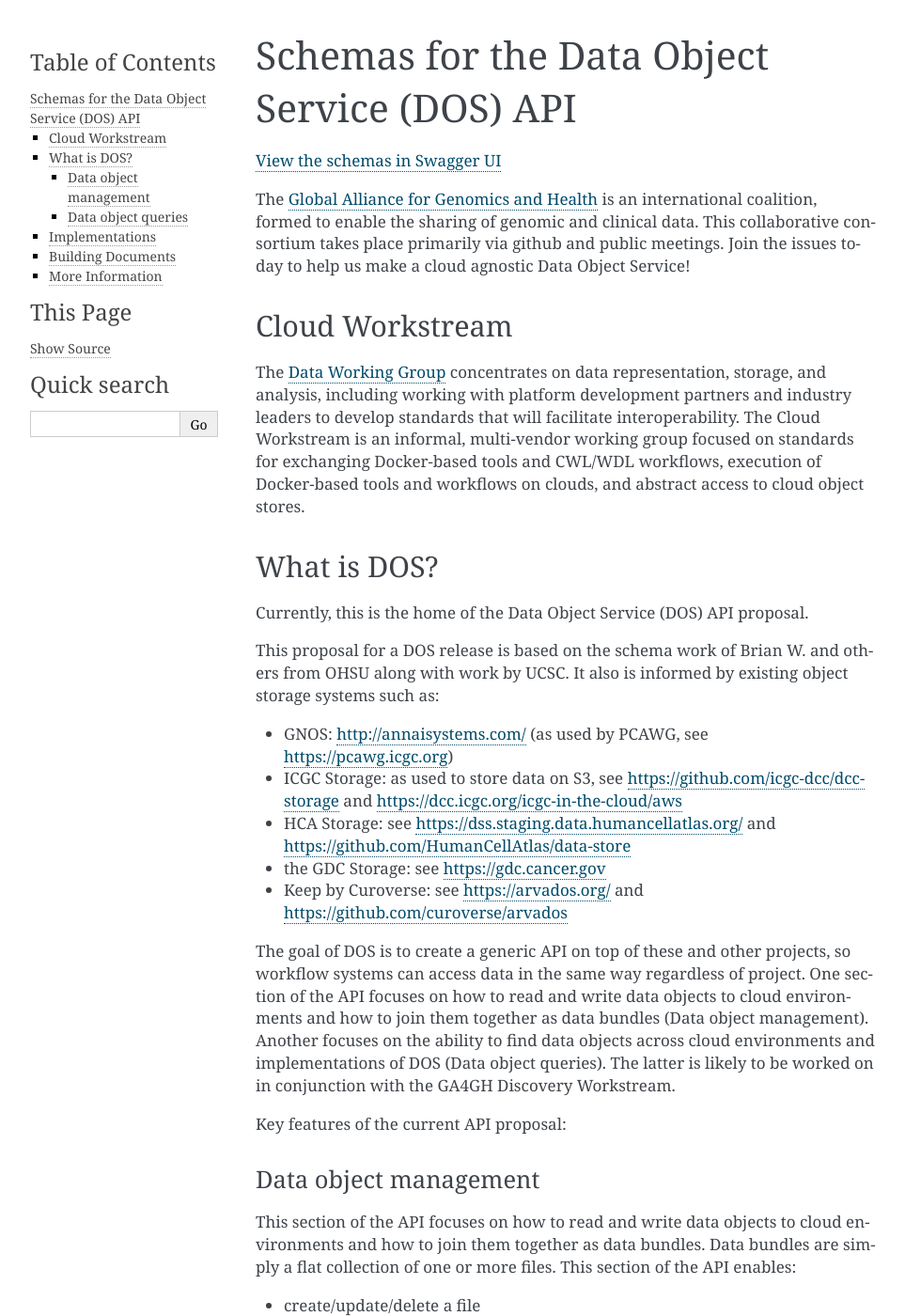
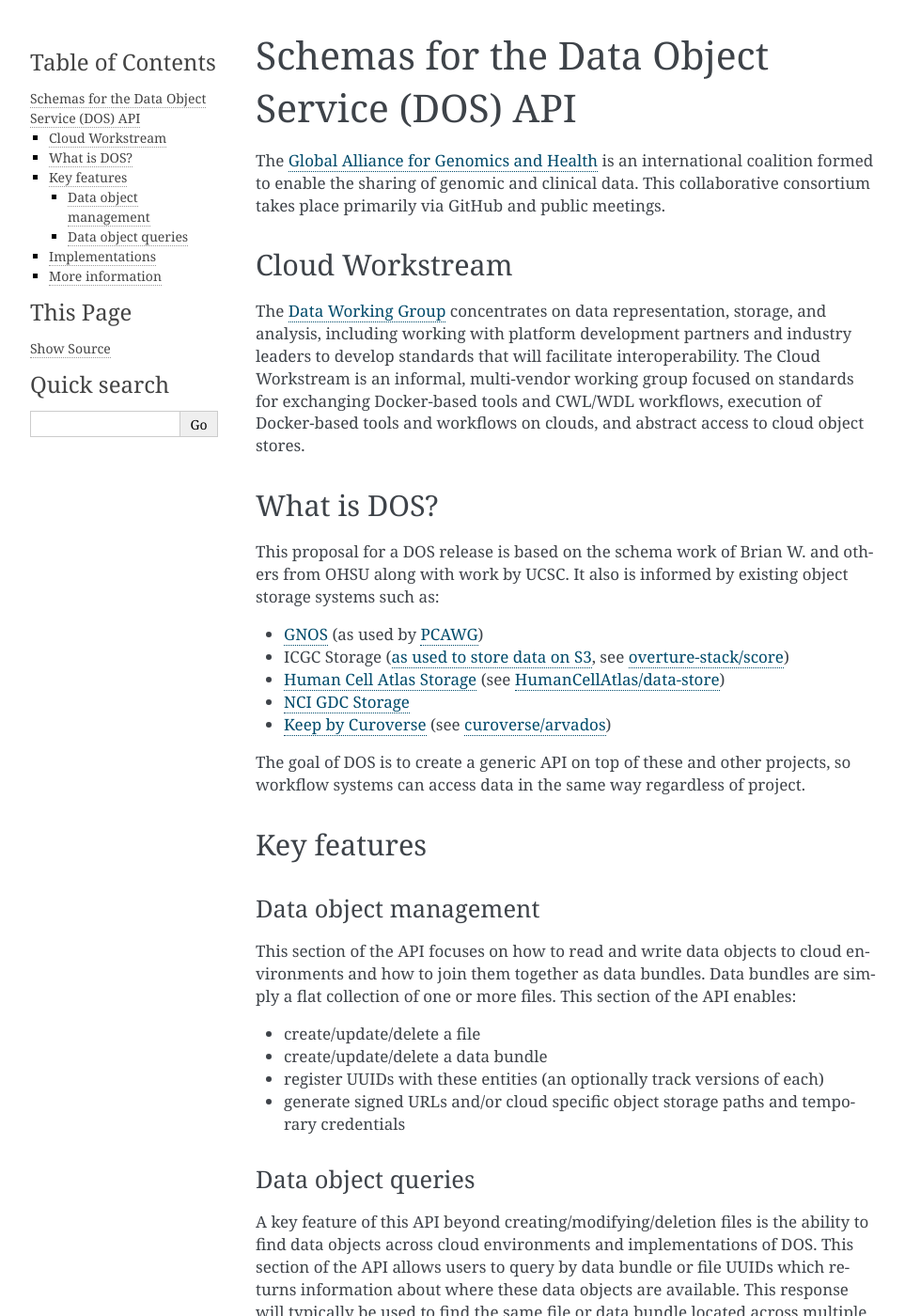
Before and after one commit to ga4gh/data-repository-service-schemas, a Sphinx documentation site: the page built from docs/source/intro.rst, in a window 1280 px wide and 1400 px high. Shown: the whole window at 94% size, without its empty margins (148-1111 px from the left). Built offline with Sphinx 7.4.7, drawn with Linux system fonts in a browser that asks for light colours; some of the changed text lies outside the part shown.

```diff
--- a/docs/source/index.rst
+++ b/docs/source/index.rst
@@ -14,8 +14,8 @@ server to make creating your own DOS implementation easy!
 .. toctree::
    :maxdepth: 2
 
+   intro
    quickstart
-   intro
    server
    client
    contributors
--- a/docs/source/intro.rst
+++ b/docs/source/intro.rst
@@ -1,20 +1,16 @@
 Schemas for the Data Object Service (DOS) API
 =============================================
 
-`View the schemas in Swagger
-UI <http://ga4gh.github.io/data-object-service-schemas>`__
-
 The `Global Alliance for Genomics and
-Health <http://genomicsandhealth.org/>`__ is an international coalition,
+Health <http://genomicsandhealth.org/>`_ is an international coalition
 formed to enable the sharing of genomic and clinical data. This
-collaborative consortium takes place primarily via github and public
-meetings. Join the issues today to help us make a cloud agnostic Data
-Object Service!
+collaborative consortium takes place primarily via GitHub and public
+meetings.
 
 Cloud Workstream
 ----------------
 
-The `Data Working Group <http://ga4gh.org/#/>`__ concentrates on data
+The `Data Working Group <http://ga4gh.org/#/>`_ concentrates on data
 representation, storage, and analysis, including working with platform
 development partners and industry leaders to develop standards that will
 facilitate interoperability. The Cloud Workstream is an informal,
@@ -26,34 +22,32 @@ stores.
 What is DOS?
 ------------
 
-Currently, this is the home of the Data Object Service (DOS) API
-proposal.
-
 This proposal for a DOS release is based on the schema work of Brian W.
 and others from OHSU along with work by UCSC. It also is informed by
 existing object storage systems such as:
 
--  GNOS: http://annaisystems.com/ (as used by PCAWG, see
-   https://pcawg.icgc.org)
--  ICGC Storage: as used to store data on S3, see
-   https://github.com/icgc-dcc/dcc-storage and
-   https://dcc.icgc.org/icgc-in-the-cloud/aws
--  HCA Storage: see https://dss.staging.data.humancellatlas.org/ and
-   https://github.com/HumanCellAtlas/data-store
--  the GDC Storage: see https://gdc.cancer.gov
--  Keep by Curoverse: see https://arvados.org/ and
-   https://github.com/curoverse/arvados
+-  `GNOS`_ (as used by `PCAWG`_)
+-  ICGC Storage (`as used to store data on S3`_, see `overture-stack/score`_)
+-  `Human Cell Atlas Storage`_ (see `HumanCellAtlas/data-store`_)
+-  `NCI GDC Storage`_
+-  `Keep by Curoverse`_ (see `curoverse/arvados`_)
 
 The goal of DOS is to create a generic API on top of these and other
 projects, so workflow systems can access data in the same way regardless
-of project. One section of the API focuses on how to read and write data
-objects to cloud environments and how to join them together as data
-bundles (Data object management). Another focuses on the ability to find
-data objects across cloud environments and implementations of DOS (Data
-object queries). The latter is likely to be worked on in conjunction
-with the GA4GH Discovery Workstream.
+of project.
 
-Key features of the current API proposal:
+.. _GNOS: http://annaisystems.com/
+.. _PCAWG: https://dcc.icgc.org/pcawg
+.. _as used to store data on S3: https://dcc.icgc.org/icgc-in-the-cloud/aws
+.. _overture-stack/score: https://github.com/overture-stack/score
+.. _Human Cell Atlas Storage: https://dss.staging.data.humancellatlas.org/
+.. _HumanCellAtlas/data-store: https://github.com/HumanCellAtlas/data-store
+.. _NCI GDC Storage: https://gdc.cancer.gov
+.. _Keep by Curoverse: https://arvados.org/
+.. _curoverse/arvados: https://github.com/curoverse/arvados
+
+Key features
+------------
 
 Data object management
 ^^^^^^^^^^^^^^^^^^^^^^
@@ -86,28 +80,18 @@ Implementations
 There are currently a few experimental implementations that use some
 version of these schemas.
 
--  `DOS Connect <https://github.com/ohsu-comp-bio/dos_connect>`__
+-  `DOS Connect <https://github.com/ohsu-comp-bio/dos_connect>`_
    observes cloud and local storage systems and broadcasts their changes
    to a service that presents DOS endpoints.
--  `DOS Downloader <https://github.com/david4096/dos-downloader>`__ is a
+-  `DOS Downloader <https://github.com/david4096/dos-downloader>`_ is a
    mechanism for downloading Data Objects from DOS URLs.
--  `dos-gdc-lambda <https://github.com/david4096/dos-gdc-lambda>`__
-   presents data from the GDC public rest API using the Data Object
+-  `dos-gdc-lambda <https://github.com/david4096/dos-gdc-lambda>`_
+   presents data from the GDC public REST API using the Data Object
    Service.
--  `dos-signpost-lambda <https://github.com/david4096/dos-signpost-lambda>`__
+-  `dos-signpost-lambda <https://github.com/david4096/dos-signpost-lambda>`_
    presents data from a signpost instance using the Data Object Service.
 
-Building Documents
-------------------
-
-The schemas are editable as OpenAPI 2 YAML files. To generate OpenAPI 3
-descriptions install swagger2openapi and run the following:
-
-::
-
-    swagger2openapi -y openapi/data_object_service.swagger.yaml > openapi/data_object_service.openapi.yaml
-
-More Information
+More information
 ----------------
 
 -  `Global Alliance for Genomics and
```
Also changed, not shown: README.md (+16 -82 lines), docs/source/quickstart.rst (+9 -0 lines).
